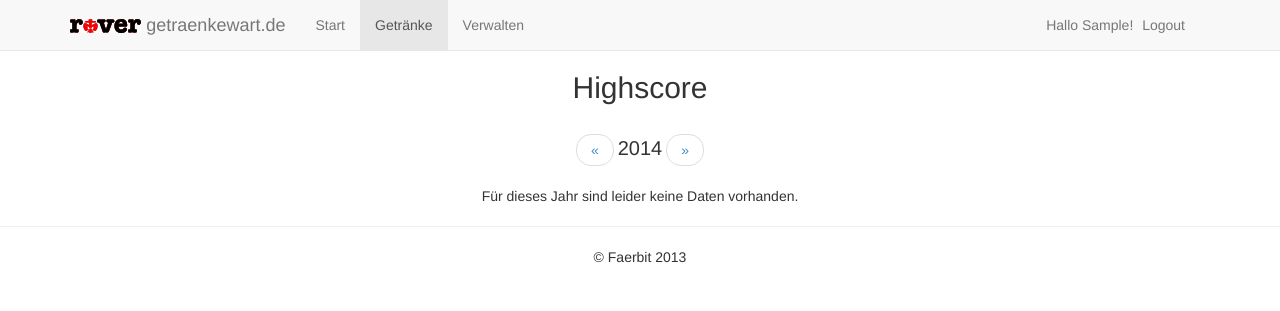
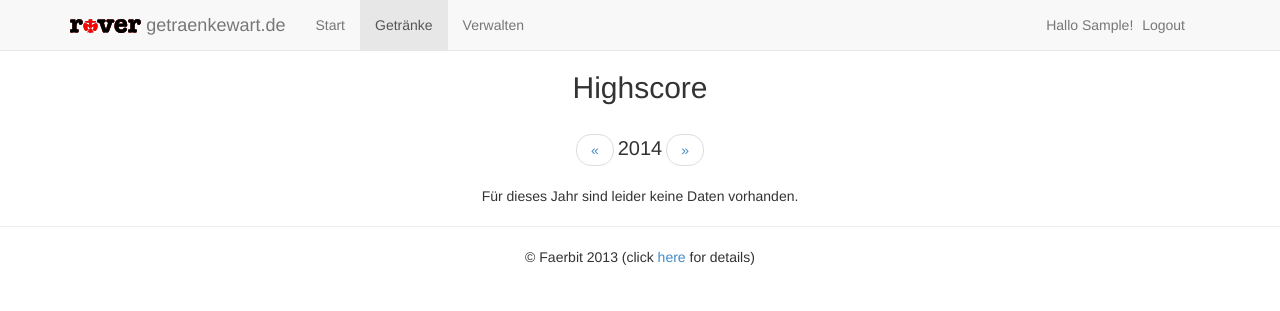
Before and after one commit to Faerbit/getraenkewart.de, a Django app: page /getraenke/ in a window 1280 px wide. Shown: the top 311 px of the page. Run offline with Django 3.2, Linux system fonts and the light colour scheme; the visitor is signed in with stand-in values (Sample User, id 1); data that the repository does not hold is empty.

```diff
--- a/getraenkewart/templates/getraenkewart/base.html
+++ b/getraenkewart/templates/getraenkewart/base.html
@@ -91,7 +91,7 @@
 	{% endblock %}
     <hr>
     <footer>
-        <p style="text-align:center">&copy; Faerbit 2013</p>
+        <p style="text-align:center">&copy; Faerbit 2013 (click <a href="https://github.com/Faerbit/getraenkewart.de">here</a> for details)</p>
     </footer>
 </body>
 </html>
```
Also changed, not shown: README.md, 1 other file.
